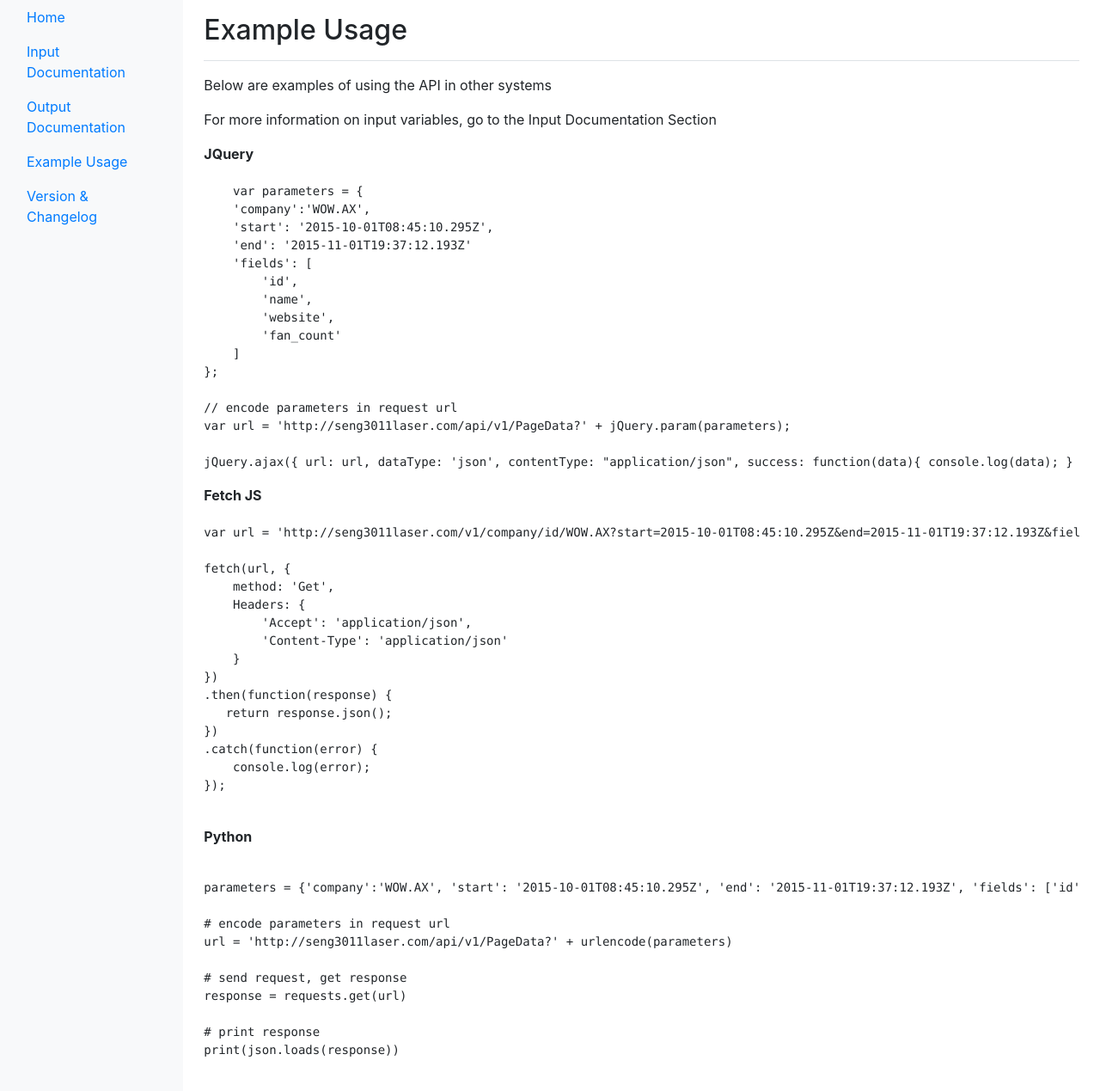
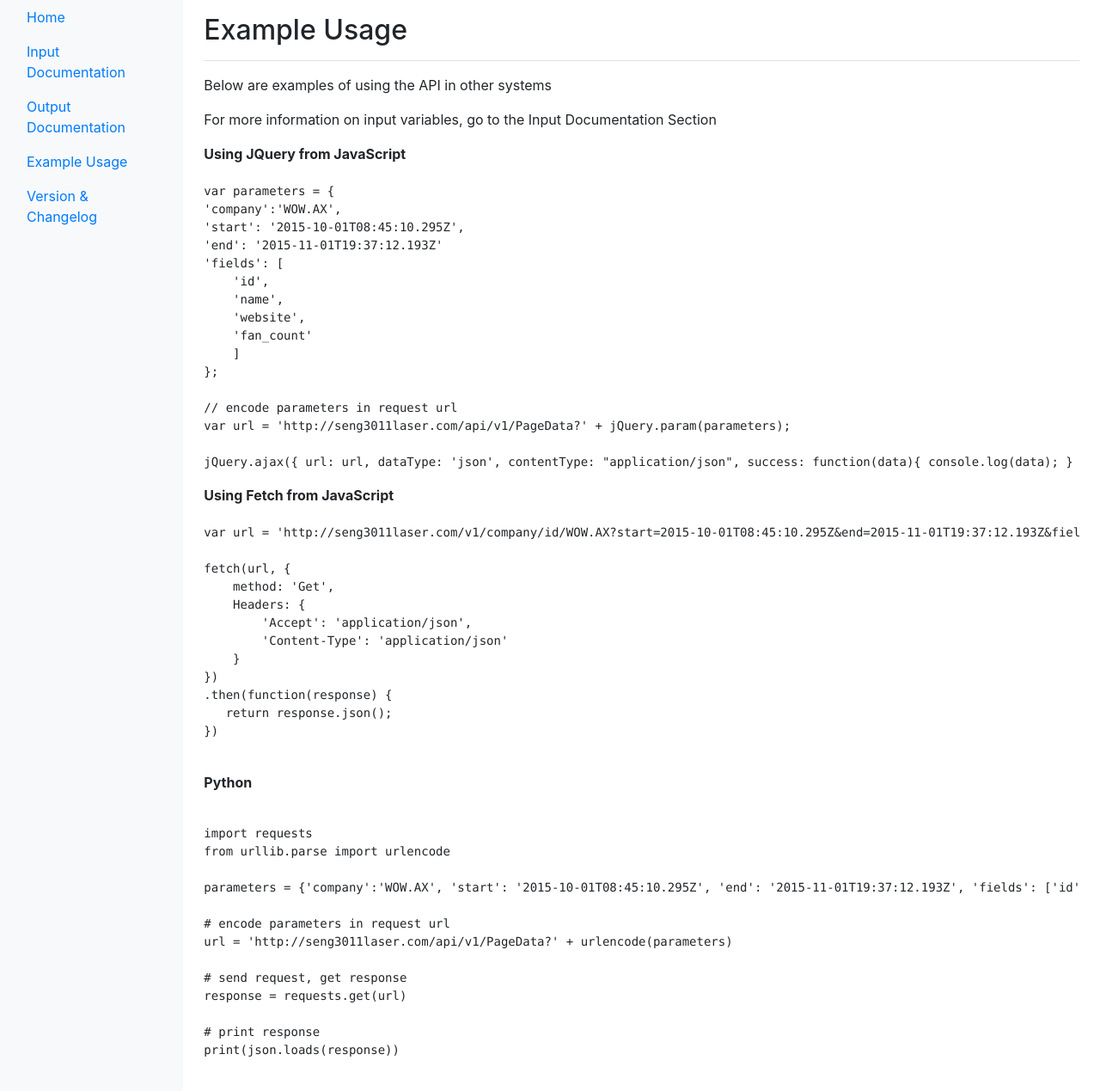
Before and after one commit to JoshuaKilazoglou/seng3011, a Flask app: page /exampleDocs in a window 1280 px wide. Shown: the part 40-1309 px from the top of the page at 86% size. Run offline with Flask 2, Linux system fonts and the light colour scheme; some libraries are stand-ins or nearby versions.

Commit message:
formatting for exampledoc

```diff
--- a/templates/exampledocs.html
+++ b/templates/exampledocs.html
@@ -10,7 +10,7 @@
     <h1 class="h2">Example Usage</h1></div>
 Below are examples of using the API in other systems<p></p>
 For more information on input variables, go to the Input Documentation Section<p></p>
-<strong>JQuery</strong>
+<strong>Using JQuery from JavaScript</strong>
 
 <pre><code>
 var parameters = {
@@ -30,8 +30,10 @@ var url = 'http://seng3011laser.com/api/v1/PageData?' + jQuery.param(parameters)
 
 jQuery.ajax({ url: url, dataType: 'json', contentType: "application/json", success: function(data){ console.log(data); } });
 </code></pre>
+
 <p></p>
-<strong>Fetch JS</strong>
+
+<strong>Using Fetch from JavaScript</strong>
 <pre><code>
 var url = 'http://seng3011laser.com/v1/company/id/WOW.AX?start=2015-10-01T08:45:10.295Z&end=2015-11-01T19:37:12.193Z&fields=id,name,website,fan_count,post_like_count';
 
@@ -45,14 +47,14 @@ fetch(url, {
 .then(function(response) {
    return response.json();
 })
-.catch(function(error) {
-    console.log(error);
-});
 
 </code></pre>
 </html>
 <p><strong>Python</strong></p>
 <pre><code>
+import requests
+from urllib.parse import urlencode
+
 parameters = {'company':'WOW.AX', 'start': '2015-10-01T08:45:10.295Z', 'end': '2015-11-01T19:37:12.193Z', 'fields': ['id', 'name', 'website', 'fan_count']}
 
 # encode parameters in request url
```
Lines whose indentation alone changed are shown as unchanged.
